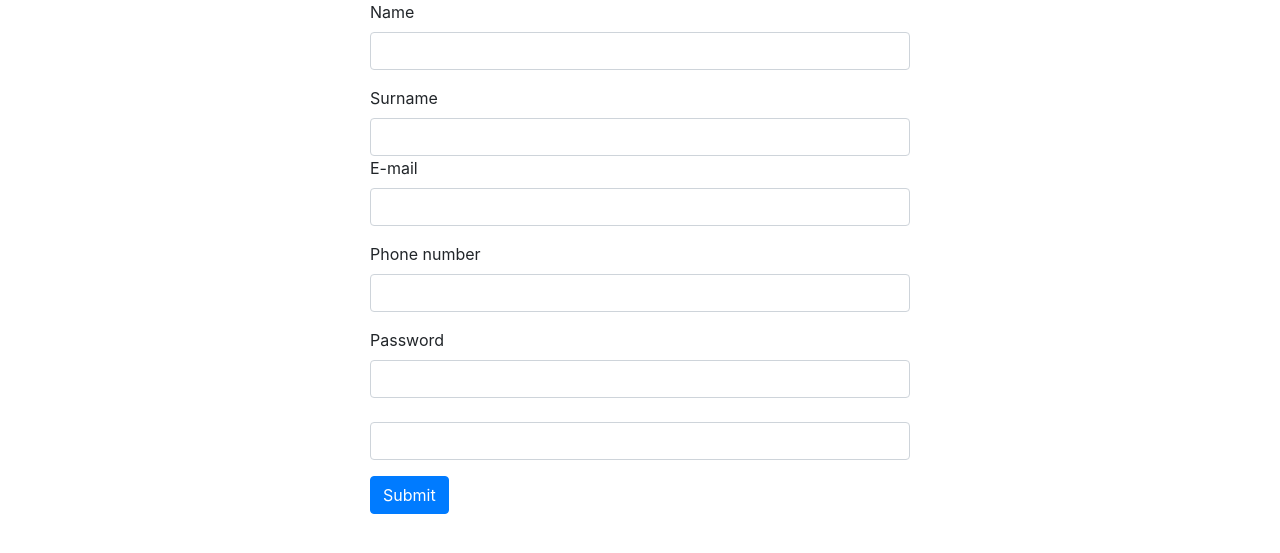
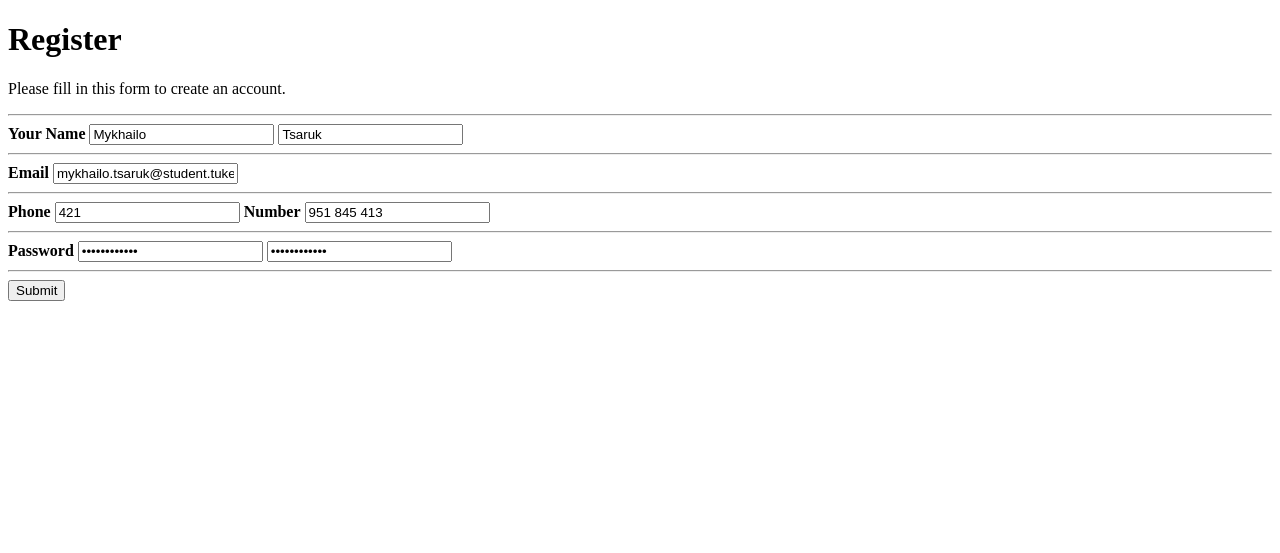
Before and after one commit to MykhailoTsaruk/IoTPhP, a PHP site: page / in a window 1280 px wide. Shown: the top 553 px of the page. Run offline with PHP 8.4, Linux system fonts and the light colour scheme.

Commit message:
Test web form

```diff
--- a/WebAzure/data.php
+++ b/WebAzure/data.php
@@ -1,29 +1,26 @@
 <?php
 
      $data = [
-        'name'      => [
-            'field_name' => 'Name',
-            'requiered'  => true,
+         'name' => [
+             'field_name' => ''
          ],
-        'surname'   => [
-            'field_name' => 'Surname',
-            'requiered'  => false,
+         'surname' => [
+             'field_name' => ''
          ],
-        'email'     => [
-            'field_name' => 'Email',
-            'requiered'  => true,
+         'email' => [
+             'field_name' => ''
          ],
-        'phone'     => [
-            'field_name' => 'Phone number',
-            'requiered'  => false,
+         'phone-country' => [
+             'field_name' => ''
          ],
-        'password'  => [
-            'field_name' => 'Password',
-            'requiered'  => true,
+         'phone-number' => [
+             'field_name' => ''
+         ],
+         'password' => [
+             'field_name' => ''
          ],
          'repeat-password' => [
-            'field_name' => 'Repeat password',
-            'requiered'  => true,
+             'field_name' => ''
          ]
      ];
 
--- a/WebAzure/registration.php
+++ b/WebAzure/registration.php
@@ -1,18 +1,28 @@
 <?php
 
+require_once 'data.php';
+
     function load($data){
-        foreach ($_POST as $title => $value){
-            if (array_key_exists($title, $data)){
-                $data[$title]['value'] = trim($value);
+        foreach ($_POST as $key => $value){
+            if (array_key_exists($key, $data)){
+                $value = str_replace(" ", "", $value);
+                $data[$key]['field_name'] = $value;
             }
         }
         return $data;
     }
 
     function write_to_file($file, $data){
-        foreach($data as $title => $value){
-            fwrite($file, "$title : $value;");
+        foreach($data as $key => $value){
+            fwrite($file, $data[$key]['field_name']);
+            fwrite($file, ";\n");
         }
     }
 
+    $file = fopen("data.txt", "w");
+    write_to_file($file, load($data));
+    fclose($file);
+
+    echo 'Successful registration';
+
 ?>
--- a/index.php
+++ b/index.php
@@ -1,61 +1,44 @@
-<?php
-
-require_once __DIR__ .'/WebAzure/data.php';
-require_once __DIR__ .'/WebAzure/registration.php';
-
-if (!empty($_POST)){
-    echo("123test123");
-    $file = fopen("WebAzure/data.txt", "w");
-    $data = load($data);
-    write_to_file($file, $data);
-    fclose($file);
-}
-
-?>
-
 <!doctype html>
 <html>
     <head>
-
+<!--
         <link rel="stylesheet" href="https://stackpath.bootstrapcdn.com/bootstrap/4.5.0/css/bootstrap.min.css"
         integrity="sha384-9aIt2nRpC12Uk9gS9baDl411NQApFmC26EwAOH8WgZl5MYYxFfc+NcPb1dKGj7Sk"
-        crossorigin="anonymous">
+        crossorigin="anonymous"> -->
 
     </head>
     <body>
+        <form action="WebAzure/registration.php" method="post">
+            <div class="container">
+                <h1>Register</h1>
+                <p>Please fill in this form to create an account.</p>
+                <hr>
+                    <label for="name"><b>Your Name</b></label>
+                    <input type="text" placeholder="First Name" name="name" value="Mykhailo" required>
 
-    <div class="container">
-        <div class="row">
-            <div class="col-md-6 offset-md-3">
-                <form method="post">
-                    <div class="form-group">
-                        <label for="name">Name</label>
-                        <input type="name" class="form-control" id="name">
-                    </div>
-                    <div>
-                        <label for="surname">Surname</label>
-                        <input type="surname" class="form-control" id="surname">
-                    </div>
-                    <div class="form-group">
-                        <label for="email">E-mail</label>
-                        <input type="email" class="form-control" id="email">
-                    </div>
-                    <div class="form-group">
-                        <label for="phone">Phone number</label>
-                        <input type="phone" class="form-control" id="phone">
-                    </div>
-                    <div class="form-group">
-                        <label for="password">Password</label>
-                        <input type="password" class="form-control" id="Password">
-                        <label for="repeat-password"></label>
-                        <input type="password" class="form-control" id="password">
-                    </div>
+                    <label for="surname"><b></b></label>
+                    <input type="text" placeholder="Last Name" name="surname" value="Tsaruk">
+                <hr>
+                    <label for="email"><b>Email</b></label>
+                    <input type="text" placeholder="Enter Email" name="email" value="mykhailo.tsaruk@student.tuke.sk" required>
+                <hr>
+                    <label for="phone-country-"><b>Phone</b></label>
+                    <input type="text" placeholder="Phone country type '421'" name="phone-country" value="421">
 
-                    <button type="submit" class="btn btn-primary">Submit</button>
-                </form>
+                    <label for="phone-number"><b>Number</b></label>
+                    <input type="text" placeholder="xxx xxx xxx" name="phone-number" value="951 845 413">
+                <hr>
+                    <label for="password"><b>Password</b></label>
+                    <input type="password" placeholder="Enter Password" name="password" value="123456qwerty" required>
+
+                    <label for="repeat-password"><b></b></label>
+                    <input type="password" placeholder="Repeat Password" name="repeat-password" value="123456qwerty" required>
+                <hr>
+
+                <button type="submit" class="btn btn-primary">Submit</button>
             </div>
-        </div>
-    </div>
+        </form>
 
     </body>
+
 </html>
```
Also changed, not shown: WebAzure/data.txt (added, +7 -0 lines). Lines whose indentation alone changed are shown as unchanged.
